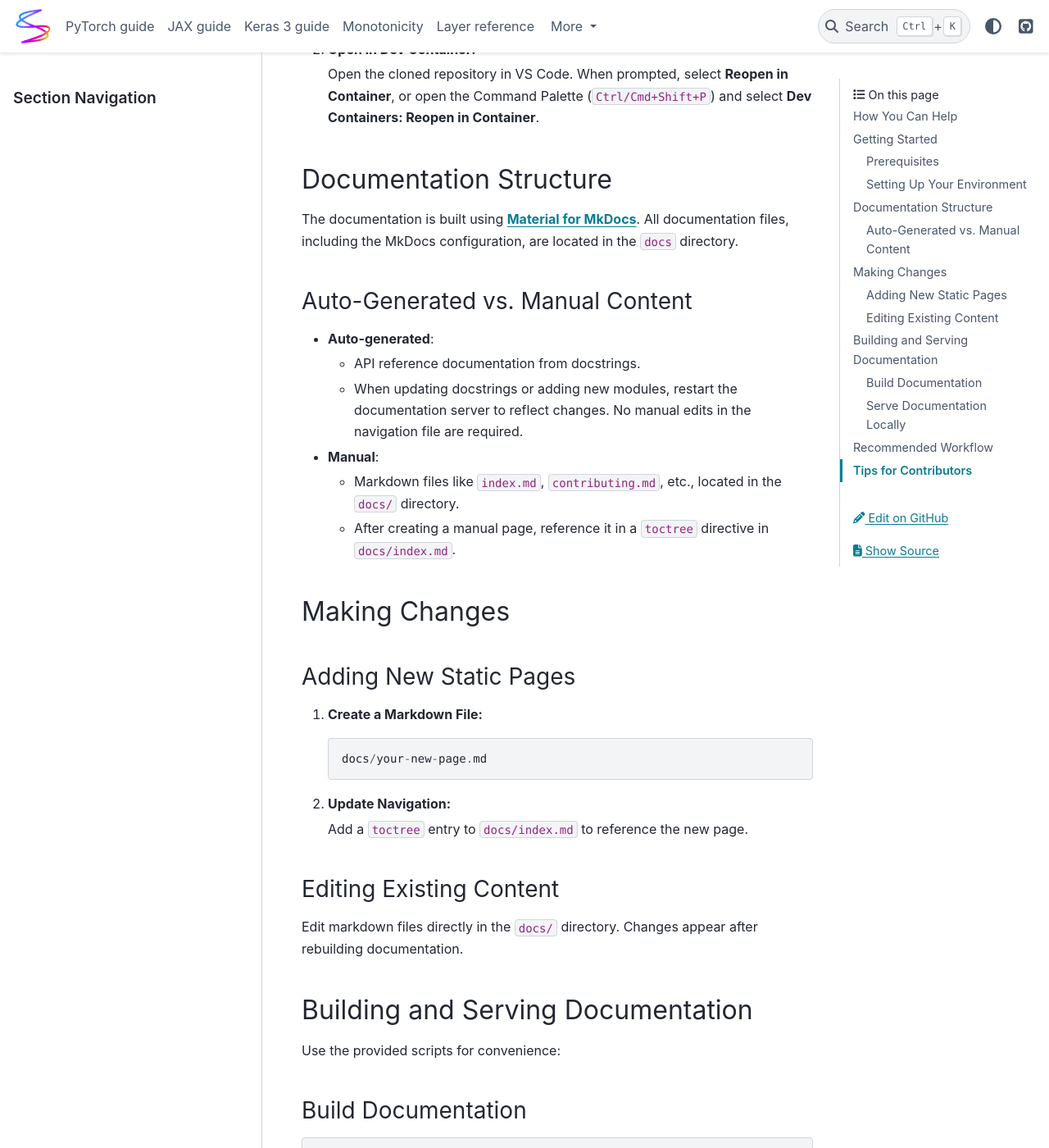
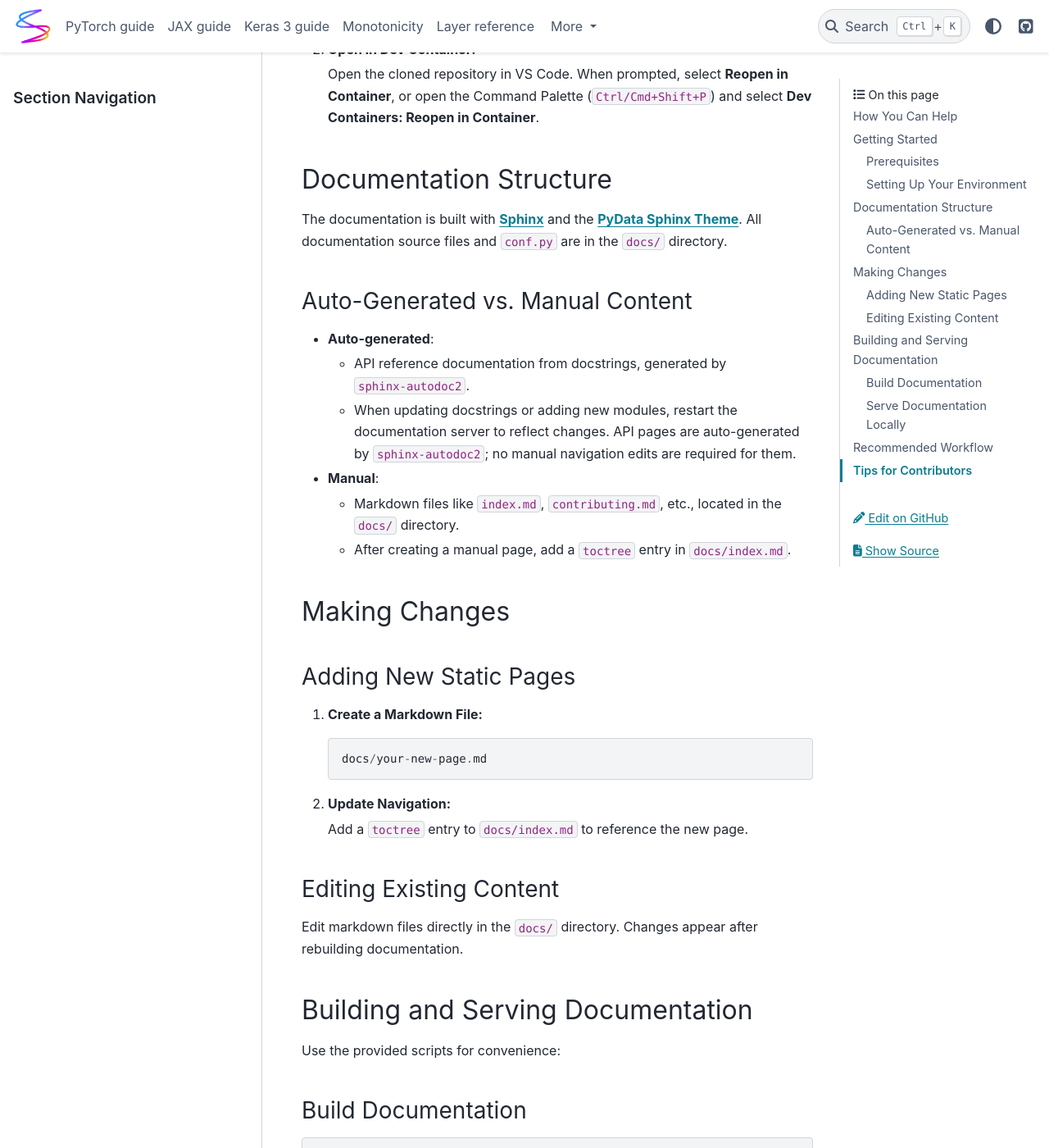
Before and after one commit to davorrunje/mononet, a Sphinx documentation site: the page built from docs/contributing.md, in a window 1280 px wide and 1400 px high, scrolled down 1182 px. Shown: the whole window at 82% size. Built offline with Sphinx 7.4.7 and the PyData theme 0.15.4, drawn with Linux system fonts in a browser that asks for light colours; pages that are not in the unit, such as notebooks, are missing from menus.

Commit message:
docs: fix final-review findings (changelog include, branding, version switcher)
Co-Authored-By: Claude Sonnet 4.6 <noreply@anthropic.com>

```diff
--- a/docs/_static/extra.css
+++ b/docs/_static/extra.css
@@ -1,21 +1,9 @@
-/*
-all variables
-https://github.com/squidfunk/mkdocs-material/blob/master/src/assets/stylesheets/main/_colors.scss
-*/
-
+/* Brand colours for PyData Sphinx Theme. */
 :root {
-    --md-primary-fg-color: #003257;
-    --md-primary-fg-color--light: #48A8D8;
-    --md-primary-fg-color--dark: #48A8D8;
+    --pst-color-primary: #003257;
+    --pst-color-link: #48A8D8;
 }
 
-[data-md-color-accent=indigo] {
-    --md-accent-fg-color: #48A8D8;
-    --md-accent-fg-color--transparent: #48A8D81A;
+html[data-theme="dark"] {
+    --pst-color-link: #48A8D8;
 }
-
-[data-md-color-scheme=slate] {
-    --md-default-bg-color: hsla(var(--md-hue), 7%, 18%, 1);
-    --md-footer-bg-color--dark: hsla(var(--md-hue), 24%, 26%, 1);
-    --md-typeset-a-color: #48A8D8;
-}
--- a/docs/contributing.md
+++ b/docs/contributing.md
@@ -39,19 +39,19 @@ This project uses **[Dev Containers](https://code.visualstudio.com/docs/devconta
 
 ## Documentation Structure
 
-The documentation is built using **[Material for MkDocs](https://squidfunk.github.io/mkdocs-material/)**. All documentation files, including the MkDocs configuration, are located in the `docs` directory.
+The documentation is built with **[Sphinx](https://www.sphinx-doc.org/)** and the **[PyData Sphinx Theme](https://pydata-sphinx-theme.readthedocs.io/)**. All documentation source files and `conf.py` are in the `docs/` directory.
 
 ### Auto-Generated vs. Manual Content
 
 * **Auto-generated**:
 
-    * API reference documentation from docstrings.
-    * When updating docstrings or adding new modules, restart the documentation server to reflect changes. No manual edits in the navigation file are required.
+    * API reference documentation from docstrings, generated by `sphinx-autodoc2`.
+    * When updating docstrings or adding new modules, restart the documentation server to reflect changes. API pages are auto-generated by `sphinx-autodoc2`; no manual navigation edits are required for them.
 
 * **Manual**:
 
     * Markdown files like `index.md`, `contributing.md`, etc., located in the `docs/` directory.
-    * After creating a manual page, reference it in a `toctree` directive in `docs/index.md`.
+    * After creating a manual page, add a `toctree` entry in `docs/index.md`.
 
 ## Making Changes
 
```
Also changed, not shown: docs/about/changelog.md (+3 -1 lines), 2 other files.
